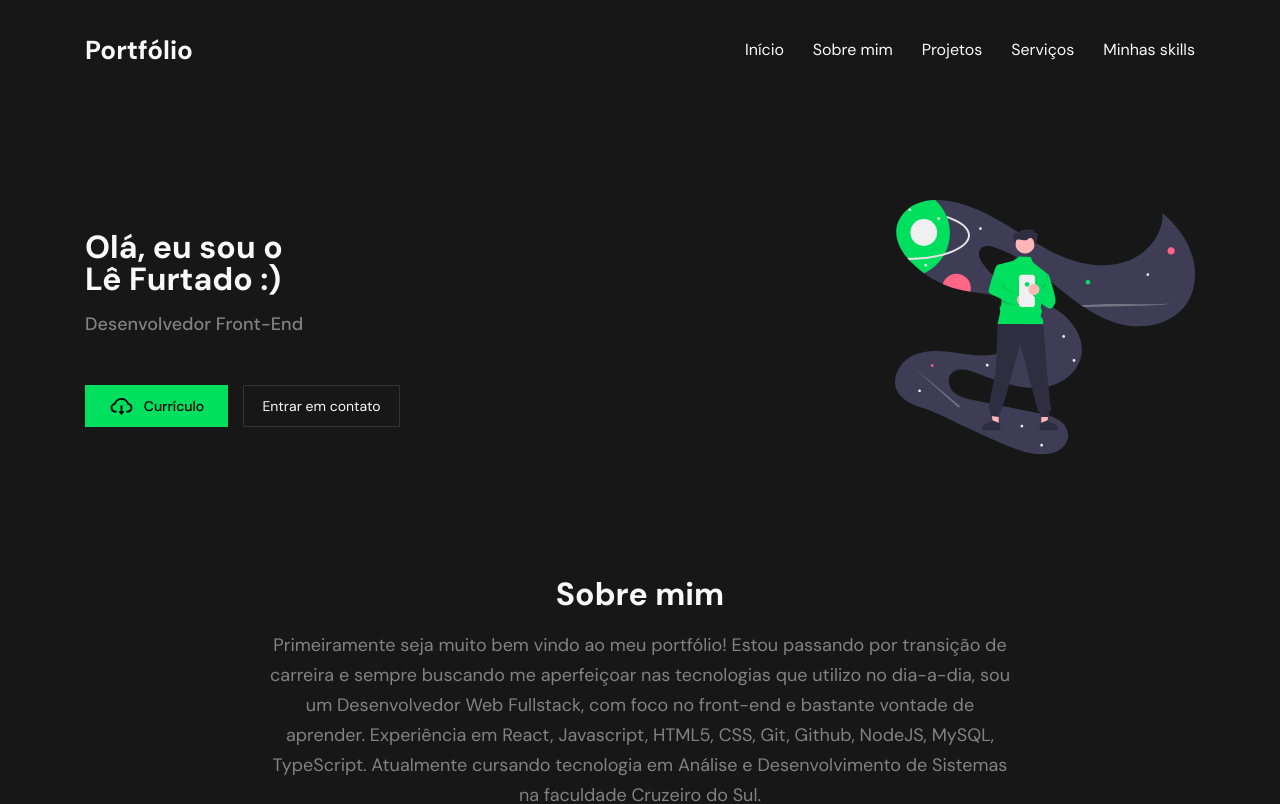
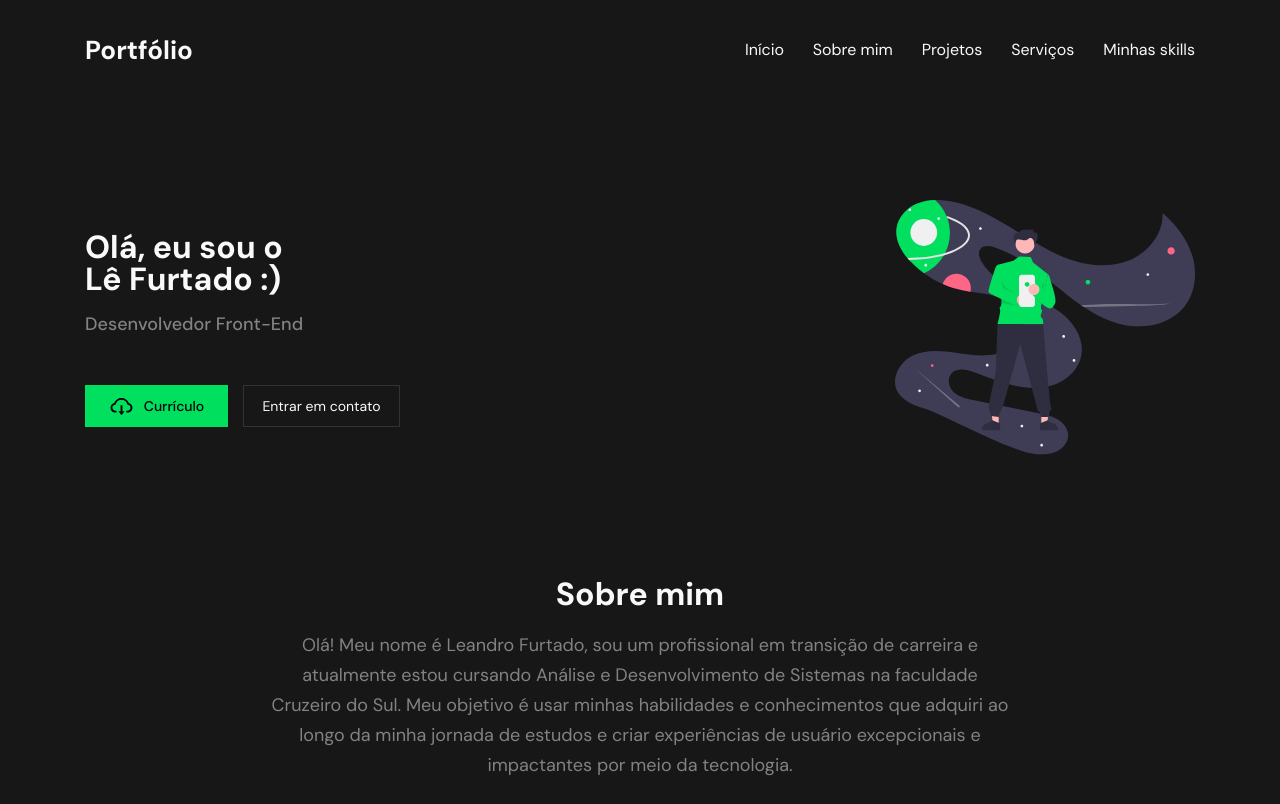
Before and after one commit to lefurtado/portfolio, a React (Create React App) app: page / in a window 1280 px wide. Shown: the top 804 px of the page. Built offline with nearby package versions, Linux system fonts and the light colour scheme.

Commit message:
mod: modificado descrição sobre mim e comentado algumas partes que irei implementar depois

```diff
--- a/src/components/About/index.js
+++ b/src/components/About/index.js
@@ -9,15 +9,48 @@ export default function About() {
                 </div>
                 <div>
                     <p>
-                        Primeiramente seja muito bem vindo ao meu portfólio!
+                        Olá! Meu nome é Leandro Furtado, sou um profissional em transição de carreira
+                        e atualmente estou cursando Análise e Desenvolvimento de Sistemas
+                        na faculdade Cruzeiro do Sul. Meu objetivo é usar minhas habilidades e
+                        conhecimentos que adquiri ao longo da minha jornada de estudos e criar experiências
+                        de usuário excepcionais e impactantes por meio da tecnologia.
+                        {/* Primeiramente seja muito bem vindo ao meu portfólio!
                         Estou passando por transição de carreira e sempre buscando me aperfeiçoar
                         nas tecnologias que utilizo no dia-a-dia, sou um
                         Desenvolvedor Web Fullstack, com foco no front-end e
                         bastante vontade de aprender. Experiência em React, Javascript,
                         HTML5, CSS, Git, Github, NodeJS, MySQL, TypeScript.
                         Atualmente cursando tecnologia em Análise e Desenvolvimento de Sistemas
-                        na faculdade Cruzeiro do Sul.
+                        na faculdade Cruzeiro do Sul. */}
                     </p>
+                    {/* <br />
+                    <p>
+                    Meu interesse pela programação começou como um hobby, mas ao longo do tempo,
+                    eu percebi que gostaria de transformar essa paixão em minha carreira.
+                    Para isso, tenho me dedicado a aprender e aprimorar minhas habilidades em
+                    Javascript, HTML, CSS, Typescript, React, Sass, MySQL, NodeJS e Git.
+                    </p>
+                    <br />
+                    <p>
+                    Como parte do meu aprendizado, tenho trabalhado em projetos pessoais e
+                    colaborativos, criando páginas web responsivas, aplicativos web interativos
+                    e outras aplicações dinâmicas. Ao trabalhar nesses projetos, aprendi como
+                    comunicar minhas ideias e colaborar efetivamente com outros desenvolvedores.
+                    </p>
+                    <br />
+                    <p>
+                    Eu sou apaixonado por desafios e estou sempre em busca de novos projetos
+                    que possam me desafiar a crescer e aprender mais. Estou entusiasmado em
+                    fazer parte de uma equipe de desenvolvimento e contribuir para o sucesso
+                    do projeto.
+                    </p>
+                    <br />
+                    <p>
+                    Além de minhas habilidades técnicas, possuo excelentes habilidades interpessoais,
+                    sou uma pessoa altamente motivada e comprometida em cumprir prazos e metas
+                    estabelecidas. Estou ansioso para explorar novas oportunidades e continuar a
+                    desenvolver minhas habilidades em programação.
+                    </p> */}
                 </div>
             </div>
         </div>
```
